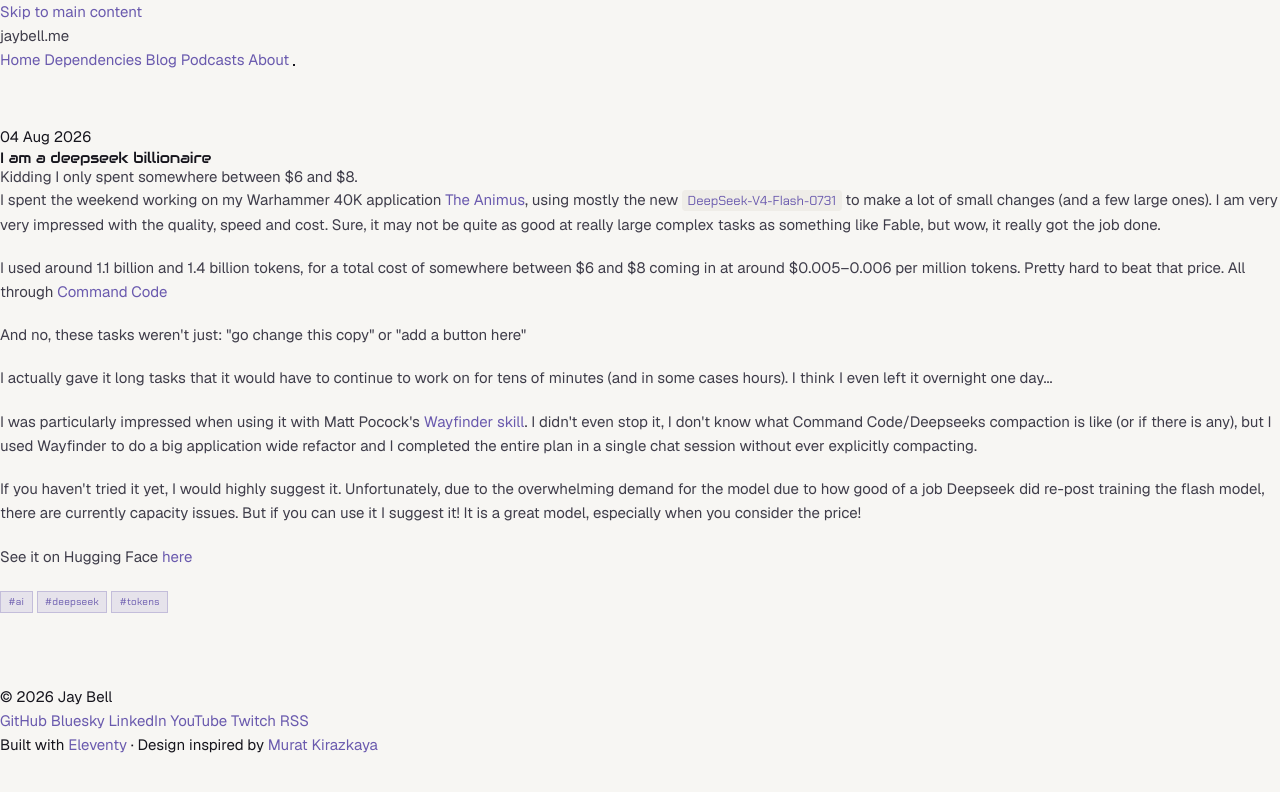
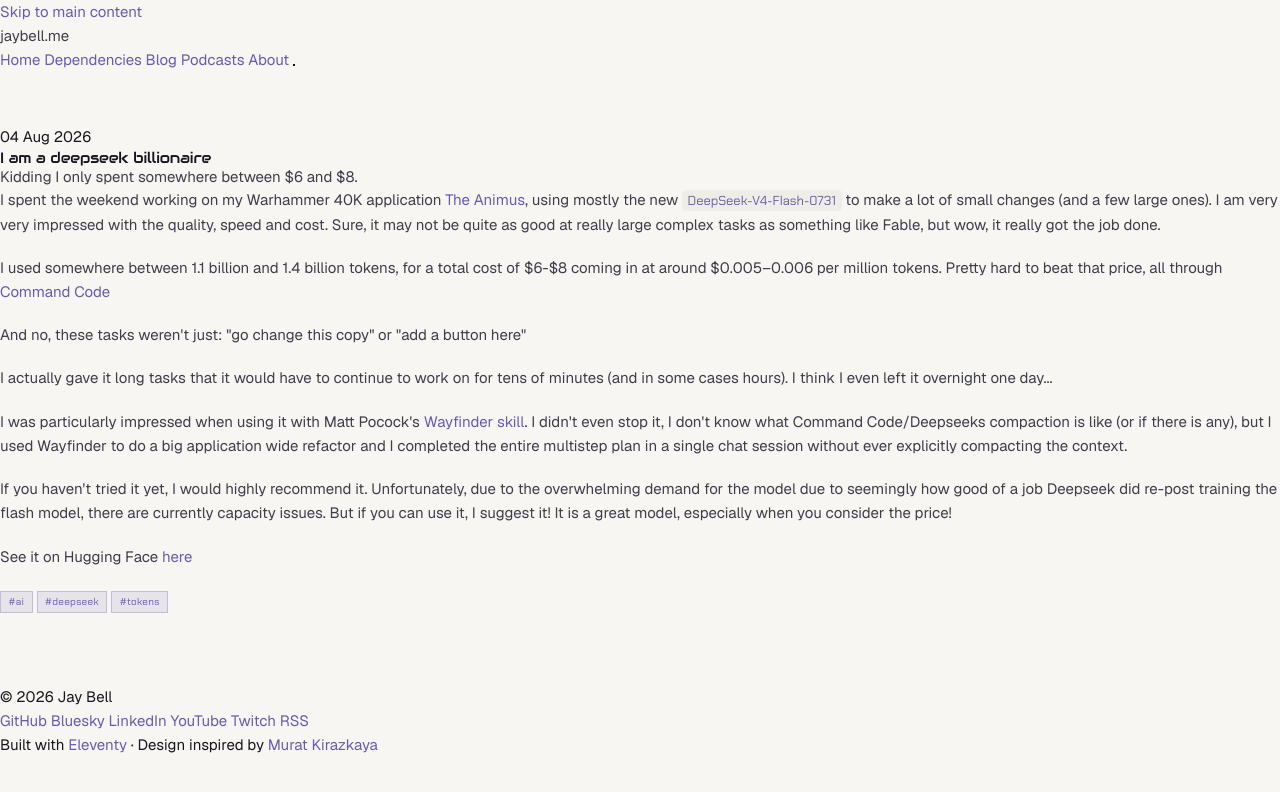
Before and after one commit to yharaskrik/jaybell.me, an Eleventy site: page blog/2026-08-04-deepseek-flash-billionaire.md in a window 1280 px wide. Built offline with nearby package versions, Linux system fonts and the light colour scheme; Eleventy itself is replaced by a stand-in of ours; files that its build step writes are made by us from their sources.

Commit message:
Refine blog post wording for clarity and improve readability.

```diff
--- a/blog/2026-08-04-deepseek-flash-billionaire.md
+++ b/blog/2026-08-04-deepseek-flash-billionaire.md
@@ -14,8 +14,8 @@ new `DeepSeek-V4-Flash-0731` to make a lot of small changes (and a few large one
 quality, speed and cost. Sure, it may not be quite as good at really large complex tasks as something like Fable, but wow,
 it really got the job done.
 
-I used around 1.1 billion and 1.4 billion tokens, for a total cost of somewhere between $6 and $8 coming in at around
-$0.005–0.006 per million tokens. Pretty hard to beat that price. All through [Command Code](https://commandcode.ai/)
+I used somewhere between 1.1 billion and 1.4 billion tokens, for a total cost of $6-$8 coming in at around
+$0.005–0.006 per million tokens. Pretty hard to beat that price, all through [Command Code](https://commandcode.ai/)
 
 And no, these tasks weren't just: "go change this copy" or "add a button here"
 
@@ -24,10 +24,10 @@ I think I even left it overnight one day...
 
 I was particularly impressed when using it with Matt Pocock's [Wayfinder skill](https://github.com/mattpocock/skills/blob/main/skills/engineering/wayfinder/SKILL.md).
 I didn't even stop it, I don't know what Command Code/Deepseeks compaction is like (or if there is any), but I used Wayfinder
-to do a big application wide refactor and I completed the entire plan in a single chat session without ever explicitly compacting.
+to do a big application wide refactor and I completed the entire multistep plan in a single chat session without ever explicitly compacting the context.
 
-If you haven't tried it yet, I would highly suggest it. Unfortunately, due to the overwhelming demand for the model due
-to how good of a job Deepseek did re-post training the flash model, there are currently capacity issues. But if you can
-use it I suggest it! It is a great model, especially when you consider the price!
+If you haven't tried it yet, I would highly recommend it. Unfortunately, due to the overwhelming demand for the model due
+to seemingly how good of a job Deepseek did re-post training the flash model, there are currently capacity issues. But if you can
+use it, I suggest it! It is a great model, especially when you consider the price!
 
 See it on Hugging Face [here](https://huggingface.co/deepseek-ai/DeepSeek-V4-Flash-0731)
```
